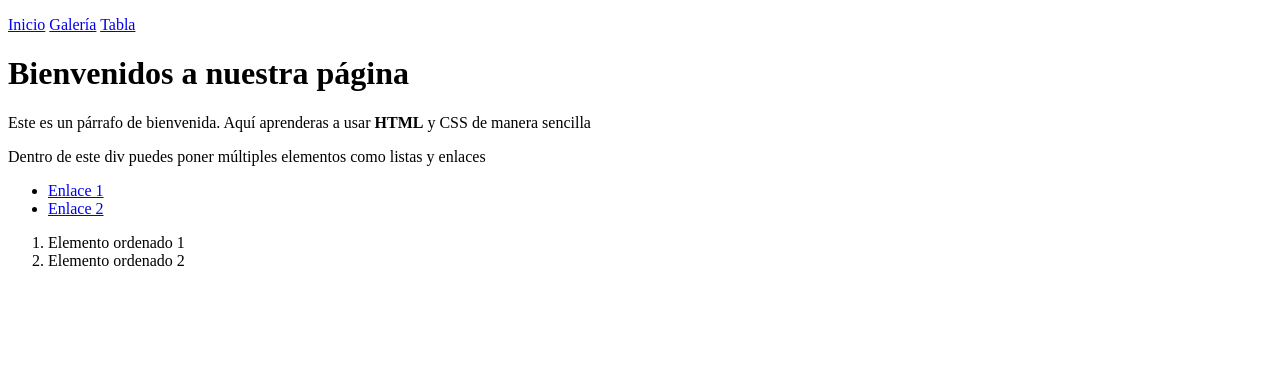
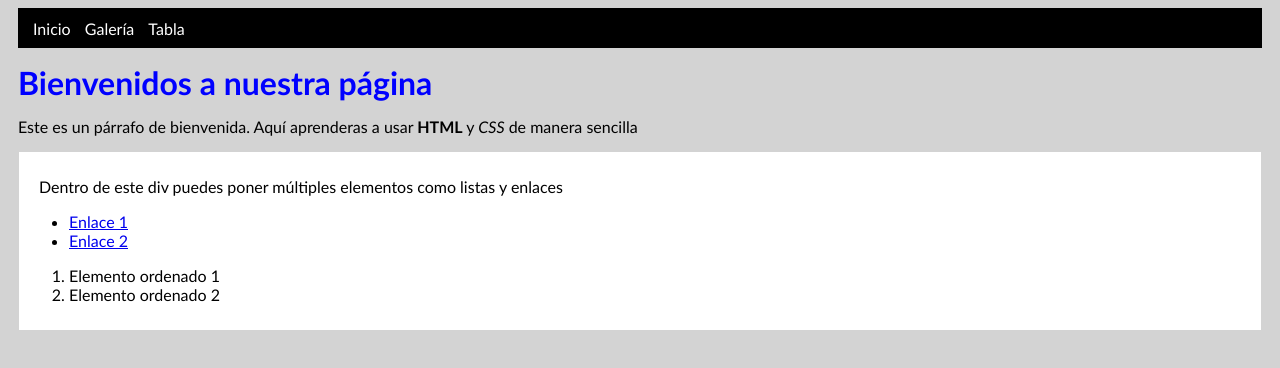
Before and after one commit to Mangosprime/Mangosprime.github.io, a plain HTML site: page PRUEBA/index.html in a window 1280 px wide. Drawn offline with Linux system fonts and the light colour scheme.

Commit message:
modified:   PRUEBA/estilos.css 	modified:   PRUEBA/index.html

```diff
--- a/PRUEBA/estilos.css
+++ b/PRUEBA/estilos.css
@@ -0,0 +1,40 @@
+/*Cambia el color de fondo de la página*/
+body {
+    font-family: 'Gill Sans';
+    background-color: lightgrey;
+}
+
+/*Color de fondo del menú; margen, tamaño y alineación*/
+.enlaces {
+    display: flex;
+    background-color: black;
+    height: 40px;
+    align-items: center;
+    margin: 0px 10px;
+}
+
+/*Cambia el color de los enlaces y le quita la decoración*/
+.enlaces a {
+    color: white;
+    text-decoration: none;
+    font-family: 'Gill Sans', 'Gill Sans MT', Calibri, 'Trebuchet MS', sans-serif;
+    padding: 5px;
+}
+
+h1 {
+    color: blue;
+    font-family: 'Gill Sans', 'Gill Sans MT', Calibri, 'Trebuchet MS', sans-serif;
+    margin: 15px 10px;
+}
+
+p {
+    margin: 15px 10px;
+    font-family: 'Gill Sans', 'Gill Sans MT', Calibri, 'Trebuchet MS', sans-serif;
+}
+
+.divinicio {
+    background-color: white;
+    padding: 10px;
+    border: solid lightgrey 1px;
+    margin: 0px 10px;
+}
--- a/PRUEBA/index.html
+++ b/PRUEBA/index.html
@@ -11,20 +11,20 @@
     <div class="enlaces">
     <p><a href="index.html">Inicio</a>
         <a href="pagina2.html">Galería</a>
-        <a href="/PRUEBA/pagina3.html">Tabla</a></p>
+        <a href="pagina3.html">Tabla</a></p>
     </div>
 
     <!--El título y subtítulo-->
     <h1>Bienvenidos a nuestra página</h1>
-    <p>Este es un párrafo de bienvenida. Aquí aprenderas a usar <strong>HTML</strong> y CSS de manera sencilla</p>
+    <p>Este es un párrafo de bienvenida. Aquí aprenderas a usar <strong>HTML</strong> y <i>CSS</i> de manera sencilla</p>
 
     <!--Aquí están las listas ordenadas y desordenadas-->
     <div class="divinicio">
         <p>Dentro de este div puedes poner múltiples elementos como listas y enlaces</p>
 
         <ul>             <!--Las imagenes de veracruz y simpsonized-->
-            <li><a href="veracruz.png">Enlace 1</a></li>
-            <li><a href="images.jpg">Enlace 2</a></li>
+            <li><a href="pagina2.html">Enlace 1</a></li>
+            <li><a href="pagina3.html">Enlace 2</a></li>
         </ul>
 
         <ol>
```
